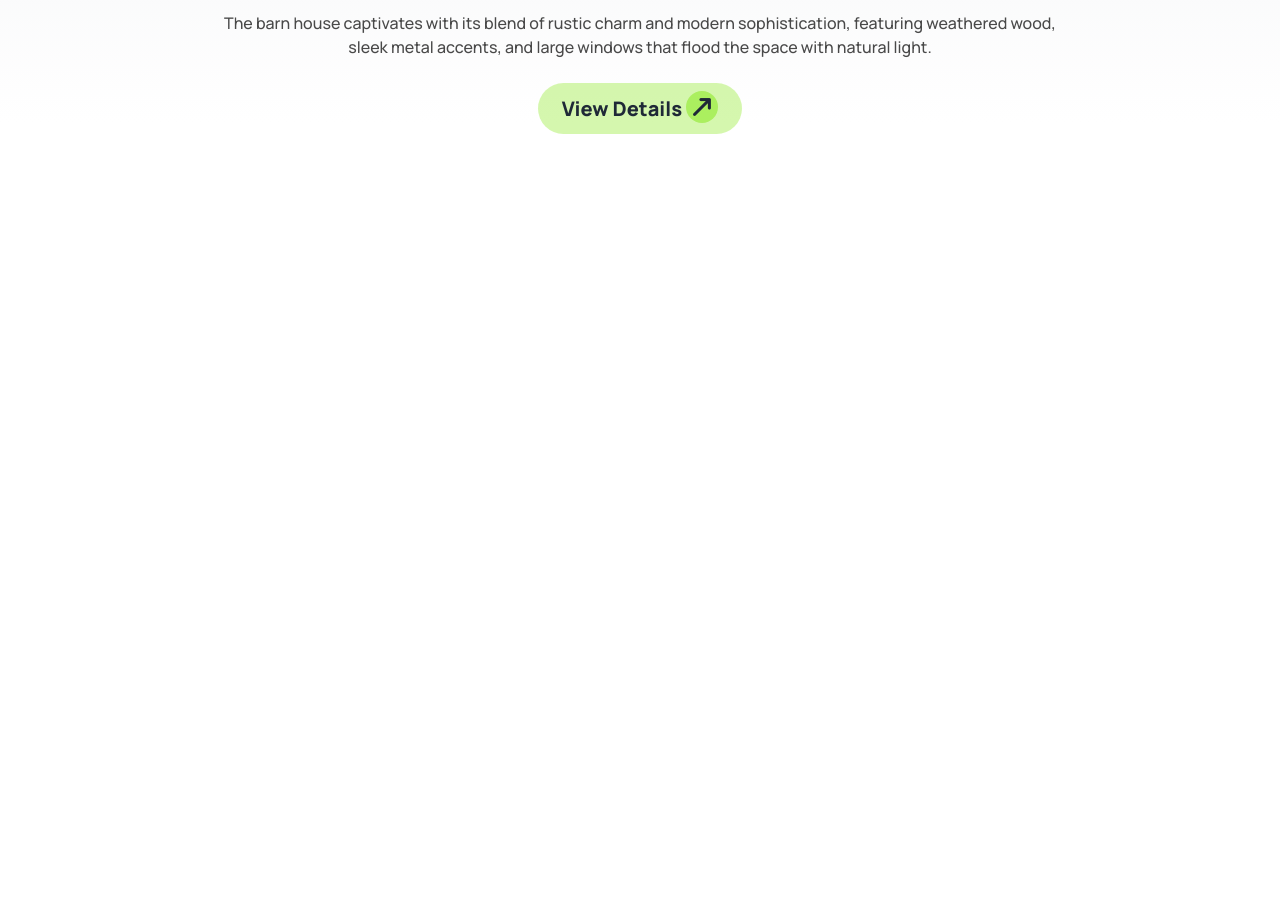
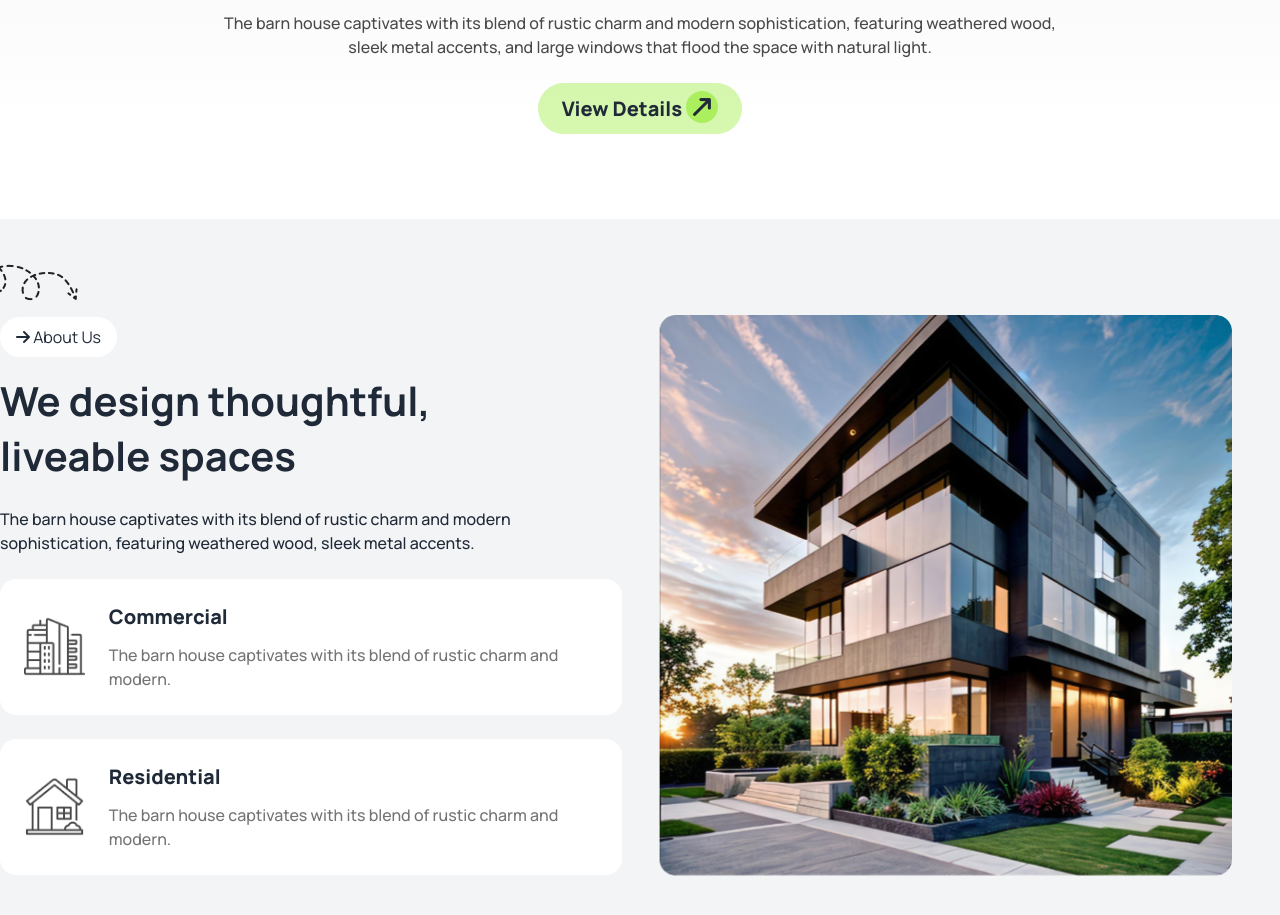
Before and after one commit to abir045/rinterio-consultancy-tailwind, a plain HTML site: page index.html in a window 1280 px wide. Shown: the part 603-1518 px from the top of the page. Before the commit the page ends 800 px from the top, so only its background shows below. Drawn offline with nearby package versions, Linux system fonts and the light colour scheme.

Commit message:
updated about section

```diff
--- a/index.html
+++ b/index.html
@@ -40,7 +40,7 @@
     </script>
   </head>
   <body class="font-manrope">
-    <header class="bg-gradient-to-b from-gray-200 to-white">
+    <header class="bg-gradient-to-b from-gray-200 to-white mb-24">
       <nav class="container mx-auto py-3">
         <div class="navbar justify-between items-center px-5">
           <div class="navbar-start">
@@ -184,7 +184,69 @@
         </button>
       </div>
     </header>
-    <main></main>
+    <main class="bg-gray-100">
+      <section
+        class="grid grid-cols-1 lg:grid-cols-2 gap-9 items-center container mx-auto py-24 px-5 lg:px-0"
+      >
+        <div class="relative">
+          <img
+            class="absolute -top-[60px] -left-[50px] hidden lg:flex"
+            src="assets/Vector.png"
+            alt=""
+          />
+
+          <div class="text-center lg:text-left">
+            <button class="bg-white px-4 py-2 rounded-3xl">
+              <span><i class="fa-solid fa-arrow-right"></i></span> About Us
+            </button>
+            <h1 class="mt-4 lg:text-[40px] text-2xl font-bold leading-[55px]">
+              We design thoughtful, <br />liveable spaces
+            </h1>
+            <p class="mt-6 text-sm lg:text-base font-medium">
+              The barn house captivates with its blend of rustic charm and
+              modern sophistication, featuring weathered wood, sleek metal
+              accents.
+            </p>
+          </div>
+
+          <div
+            class="flex space-x-6 mt-6 bg-white rounded-2xl p-6 items-center"
+          >
+            <div>
+              <img src="assets/commercial.png" alt="" />
+            </div>
+
+            <div>
+              <h3 class="text-xl font-extrabold">Commercial</h3>
+              <p class="font-medium text-[#737373] mt-3">
+                The barn house captivates with its blend of rustic charm and
+                modern.
+              </p>
+            </div>
+          </div>
+
+          <div
+            class="flex space-x-6 mt-6 bg-white rounded-2xl p-6 items-center"
+          >
+            <div>
+              <img src="assets/residential.png" alt="" />
+            </div>
+
+            <div>
+              <h3 class="text-xl font-extrabold">Residential</h3>
+              <p class="font-medium text-[#737373] mt-3">
+                The barn house captivates with its blend of rustic charm and
+                modern.
+              </p>
+            </div>
+          </div>
+        </div>
+
+        <div>
+          <img src="assets/Rectangle.png" alt="" />
+        </div>
+      </section>
+    </main>
 
     <footer></footer>
   </body>
```
